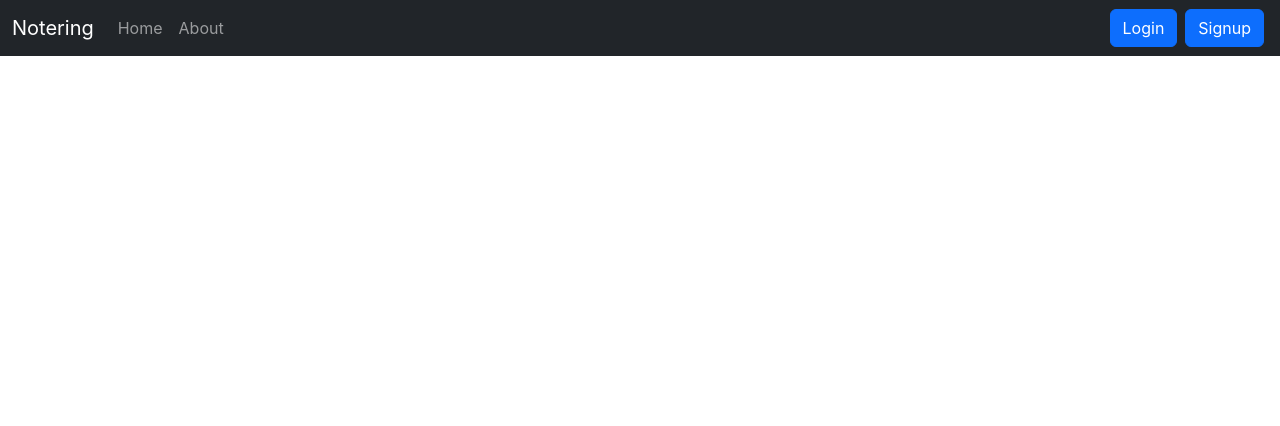
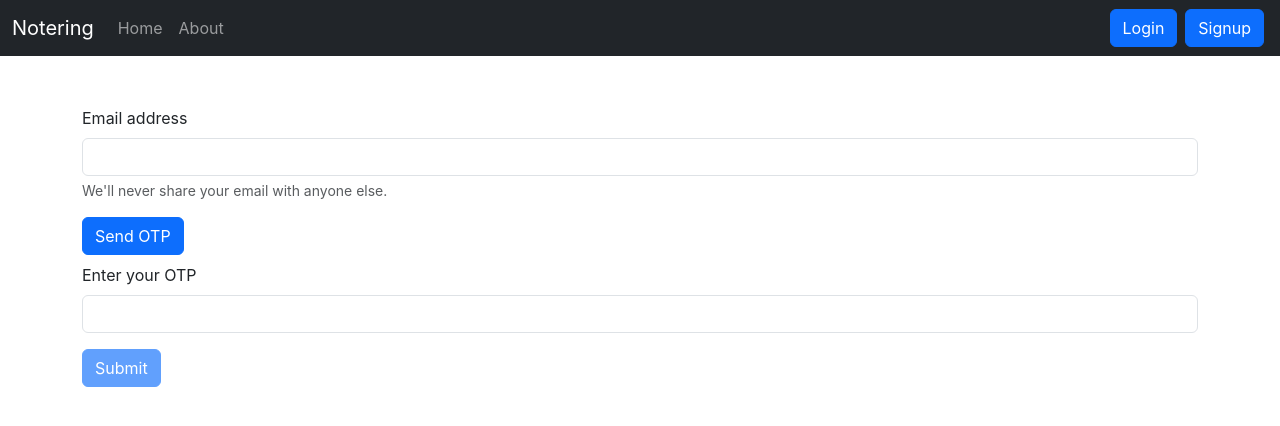
Before and after one commit to shsat94/Notering, a React (Create React App) app in the folder frontend/: page /forgetpassword in a window 1280 px wide. Shown: the top 426 px of the page. Built offline with nearby package versions, Linux system fonts and the light colour scheme.

Commit message:
forget password functionality added

```diff
--- a/frontend/src/App.js
+++ b/frontend/src/App.js
@@ -12,9 +12,11 @@ import Alert from './components/Alert';
 import Login from './components/Login';
 import Signup from './components/Signup';
 import { useState } from 'react';
+import ForgetPassword from './components/ForgetPassword';
 
 function App() {
   const [alert, setAlert] = useState(null);
+
   const showAlert = (message, type) => {
     setAlert({
       message: message,
@@ -24,6 +26,7 @@ function App() {
       setAlert(null);
     }, 1500);
   }
+
   return (
     <>
       <NoteState>
@@ -36,6 +39,8 @@ function App() {
               <Route exact path='/about' element={<About />}></Route>
               <Route exact path='/login' element={<Login showAlert={showAlert} />}></Route>
               <Route exact path='/signup' element={<Signup showAlert={showAlert} />}></Route>
+              <Route exact path='/forgetpassword' element={<ForgetPassword showAlert={showAlert}/>  }></Route>
+
             </Routes>
           </div>
         </Router>
--- /dev/null
+++ b/frontend/src/components/ForgetPassword.js
@@ -0,0 +1,113 @@
+import React, { useState } from 'react'
+import { useNavigate } from 'react-router-dom';
+
+const ForgetPassword = (props) => {
+    const [credentials, setCreadentials] = useState({ email: '', otp: '', password: '' });
+    const [disbale, setdiable] = useState(true);
+    const [otpDisable, setOtpDisable] = useState(false);
+    const [sendOtpLabel, setSendOtpLabel] = useState('Send OTP');
+    const [genOTP, setgenOTP] = useState('');
+    const [resetPasswordFormDisplay, setResetPasswordFormDisplay] = useState('d-none');
+    let navigate=useNavigate();
+    const [Pass, setPass] = useState('password');
+    const passwordVisibility = () => {
+        if (Pass === 'password') {
+            setPass('text');
+        }
+        else {
+            setPass('password');
+        }
+    }
+
+
+    const handleSubmit = (e) => {
+        e.preventDefault()
+        if (credentials.otp.toString() === genOTP.toString()) {
+            setResetPasswordFormDisplay('');
+            setdiable(true);
+            setOtpDisable(true);
+        }
+        else {
+            props.showAlert("Incorrect OTP", "danger");
+        }
+    }
+
+
+
+    const handleSendOTP = async (e) => {
+        e.preventDefault();
+        const res = await fetch(`https://notering-backend.onrender.com/api/forgetpass/send-otp`, {
+            method: 'POST',
+            headers: {
+                'Content-Type': 'application/json'
+            },
+            body: JSON.stringify({ email: credentials.email })
+        });
+        const response = await res.json();
+        setgenOTP(response.generatedOtp);
+        props.showAlert("OTP is send to your email id", "success");
+        setSendOtpLabel('Resend OTP');
+        setdiable(false);
+
+    }
+
+    const submitPassword = async(e) => {
+        e.preventDefault();
+        const res = await fetch('https://notering-backend.onrender.com/api/forgetpass/resetpass', {
+            method:'PUT',
+            headers:{
+                'Content-Type': 'application/json'
+            },
+            body: JSON.stringify({email:credentials.email, password:credentials.password})
+        });
+        const response=await res.json();
+        props.showAlert(response,"success");
+        navigate('/login');
+    }
+
+
+    const onChange = (e) => {
+        setCreadentials({ ...credentials, [e.target.name]: e.target.value });
+    }
+    return (
+        <>
+            <form>
+                <div className="mb-3">
+                    <label htmlFor="email" className="form-label">Email address</label>
+                    <input type="email" className="form-control" name='email' value={credentials.email} id="email" aria-describedby="emailHelp" onChange={onChange} />
+                    <div id="emailHelp" className="form-text">We'll never share your email with anyone else.</div>
+                </div>
+                <div className="mb-2">
+                    <button type="submit" className="btn btn-primary" disabled={otpDisable} onClick={handleSendOTP}>{sendOtpLabel}</button>
+                </div>
+                <div className="mb-3">
+                    <label htmlFor="otp" className="form-label">Enter your OTP</label>
+                    <input type="password" className="form-control" name='otp' value={credentials.otp} id="otp" aria-describedby="emailHelp" onChange={onChange} />
+                </div>
+                <div className="mb-2">
+                    <button type="submit" disabled={disbale} className="btn btn-primary" onClick={handleSubmit} >Submit</button>
+                </div>
+
+            </form>
+
+            {/* form for the create new password */}
+            <div className={`my-3 ${resetPasswordFormDisplay}`}>
+                <h5>Create a new password</h5>
+                <form onSubmit={submitPassword}>
+                    <div className="mb-3">
+                        <label htmlFor="password" className="form-label">Password</label>
+                        <input type={Pass} className="form-control" value={credentials.password} name='password' id="password" onChange={onChange} required minLength={5} />
+                        <input type="checkbox" onClick={passwordVisibility} style={{ marginTop: '0.4rem' }} /> <span className='mx-1'>Show Password</span>
+                    </div>
+                    <div className="mb-3">
+                        <label htmlFor="Cpassword" className="form-label">Confirm Password</label>
+                        <input type={Pass} className="form-control" id="Cpassword" />
+                    </div>
+                    <button type="submit" className="btn btn-primary">Submit</button>
+                </form>
+            </div>
+        </>
+    )
+}
+
+export default ForgetPassword
--- a/frontend/src/components/Login.js
+++ b/frontend/src/components/Login.js
@@ -1,47 +1,60 @@
 import React, { useState } from 'react'
-import { useNavigate } from 'react-router-dom';
+import { useNavigate, Link } from 'react-router-dom';
 
 const Login = (props) => {
-    const [credentials,setCreadentials]=useState({email:'',password:''});
-    let navigate= useNavigate();
+    const [credentials, setCreadentials] = useState({ email: '', password: '' });
+    let navigate = useNavigate();
+    const [Pass, setPass] = useState('password');
+    const passwordVisibility = () => {
+        if (Pass === 'password') {
+            setPass('text');
+        }
+        else {
+            setPass('password');
+        }
+    }
 
-    const handleSubmit=async(e)=>{
+    const handleSubmit = async (e) => {
         e.preventDefault();
         const res = await fetch(`https://notering-backend.onrender.com/api/auth/login`, {
             method: 'POST',
             headers: {
-                'Content-Type': 'application/json',
+                'Content-Type': 'application/json'
             },
-            body: JSON.stringify({ email:credentials.email,password:credentials.password })
+            body: JSON.stringify({ email: credentials.email, password: credentials.password })
         });
-        const json= await res.json();
+        const json = await res.json();
         console.log(json);
-        if(json.success){
-            localStorage.setItem('token',json.authToken);
-            props.showAlert("Logged in successfully","success")
+        if (json.success) {
+            localStorage.setItem('token', json.authToken);
+            props.showAlert("Logged in successfully", "success")
             navigate('/home');
         }
-        else{
-            props.showAlert("Invalid Credentials","danger")
+        else {
+            props.showAlert("Invalid Credentials", "danger")
         }
     }
 
-    const onChange=(e)=>{
-        setCreadentials({...credentials,[e.target.name]:e.target.value})
+    const onChange = (e) => {
+        setCreadentials({ ...credentials, [e.target.name]: e.target.value })
 
     }
     return (
         <div className='container'>
-        <h2>Login to continue</h2>
+            <h2>Login to continue</h2>
             <form onSubmit={handleSubmit}>
                 <div className="mb-3">
                     <label htmlFor="email" className="form-label">Email address</label>
                     <input type="email" className="form-control" name='email' value={credentials.email} id="email" aria-describedby="emailHelp" onChange={onChange} />
                     <div id="emailHelp" className="form-text">We'll never share your email with anyone else.</div>
                 </div>
-                <div className="mb-3">
+                <div className="mb-1">
                     <label htmlFor="password" className="form-label">Password</label>
-                    <input type="password" className="form-control" value={credentials.password}id="password" onChange={onChange} name='password'/>
+                    <input type={Pass} className="form-control" value={credentials.password} id="password" onChange={onChange} name='password' />
+                    <input type="checkbox" onClick={passwordVisibility} style={{ marginTop: '0.4rem' }} /> <span className='mx-1'>Show Password</span>
+                </div>
+                <div className='mb-3'>
+                    <Link to="/forgetpassword">Forget Password</Link>
                 </div>
 
                 <button type="submit" className="btn btn-primary" >Submit</button>
--- a/frontend/src/components/Signup.js
+++ b/frontend/src/components/Signup.js
@@ -4,6 +4,16 @@ import { useNavigate } from 'react-router-dom';
 const Signup = (props) => {
   const [credentials,setCreadentials]=useState({name:'',email:'',password:'',Cpassword:''});
   let navigate= useNavigate();
+  const [Pass, setPass] = useState('password');
+  const passwordVisibility = () => {
+      if (Pass === 'password') {
+          setPass('text');
+      }
+      else {
+          setPass('password');
+      }
+  }
+
   const handleSubmit = async (e) => {
     e.preventDefault();
     const {name,email,password}=credentials;
@@ -45,11 +55,12 @@ const Signup = (props) => {
         </div>
         <div className="mb-3">
           <label htmlFor="password" className="form-label">Password</label>
-          <input type="password" className="form-control" name='password' id="password" onChange={onChange} required minLength={5} />
+          <input type={Pass} className="form-control" name='password' id="password" onChange={onChange} required minLength={5} />
+        <input type="checkbox" onClick={passwordVisibility} style={{ marginTop: '0.4rem' }} /> <span className='mx-1'>Show Password</span>
         </div>
         <div className="mb-3">
           <label htmlFor="Cpassword" className="form-label">Confirm Password</label>
-          <input type="password" className="form-control" name='Cpassword' id="Cpassword" onChange={onChange} required minLength={5} />
+          <input type={Pass} className="form-control" name='Cpassword' id="Cpassword" onChange={onChange} required minLength={5} />
         </div>
 
         <button type="submit" className="btn btn-primary">Submit</button>
```
Also changed, not shown: 2 other files (tests, documents, lock files or other folders).
